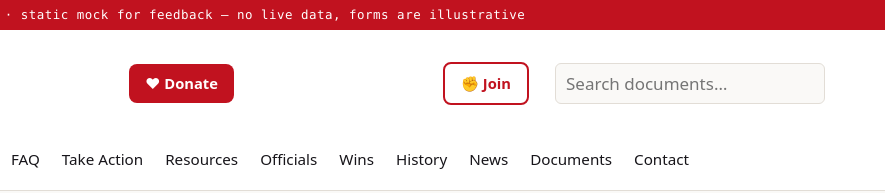
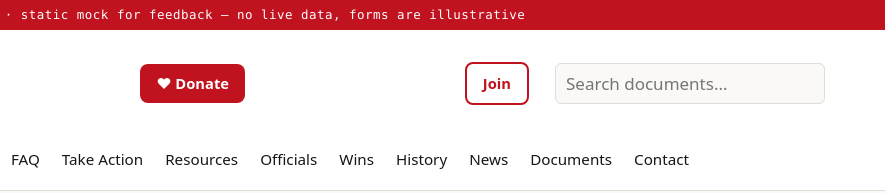
Before and after one commit to scrypt-kitty/east-website-preview, a plain HTML site: page public/index.html in a window 1280 px wide. Shown: the top 193 px of the page, 395-1280 px from the left. Drawn offline with Linux system fonts and the light colour scheme.

Commit message:
Remove emoji from Join button (per feedback)

```diff
--- a/public/index.html
+++ b/public/index.html
@@ -213,7 +213,7 @@ table.claimcheck th{font-family:var(--mono);font-size:.7rem;text-transform:upper
     </a>
     <button class="menu-btn" aria-label="Menu" onclick="document.body.classList.toggle('nav-open')">☰</button>
     <a class="give" data-view="donate">♥ Donate</a>
-    <a class="give alt" href="https://tally.so/r/5B0XV6" target="_blank" rel="noopener">✊ Join</a><!-- CHANGE (2026-08-30): Join us via Tally -->
+    <a class="give alt" href="https://tally.so/r/5B0XV6" target="_blank" rel="noopener">Join</a><!-- CHANGE (2026-08-30): Join us via Tally -->
     <form class="search-mini" role="search" onsubmit="headerSearch(event)">
       <input id="mini-q" name="q" type="search" placeholder="Search documents…" aria-label="Search">
     </form>
```
